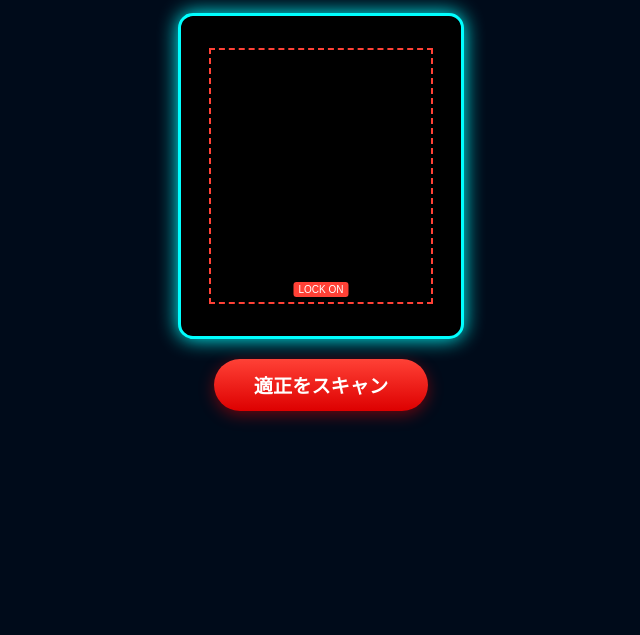
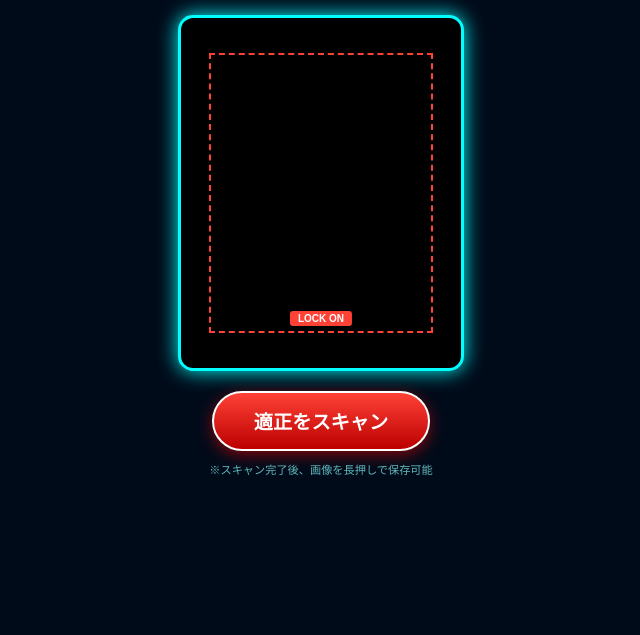
Before and after one commit to maimu1113-coder/fishing-scan, a Flask app: page / in a window 1280 px wide. Shown: the part 165-800 px from the top of the page, without its empty margins (319-959 px from the left). Run offline with Flask 3, Linux system fonts and the light colour scheme.

Commit message:
Refactor index.html for UI improvements and functionality
Updated styles and layout for improved UI. Enhanced functionality for the scan button and result display.

```diff
--- a/templates/index.html
+++ b/templates/index.html
@@ -7,64 +7,69 @@
     <style>
         body {
             background: #000b1a; color: #00ffff; text-align: center;
-            font-family: 'Hiragino Kaku Gothic ProN', sans-serif; margin: 0; padding: 10px;
+            font-family: sans-serif; margin: 0; padding: 10px; overflow-x: hidden;
         }
 
         /* 企業ロゴエリア */
-        .brand-header {
-            margin: 10px 0 5px 0;
-        }
+        .brand-header { margin: 10px 0 5px 0; }
         .brand-logo {
-            width: 150px; /* ロゴのサイズ調整 */
-            height: auto;
-            filter: drop-shadow(0 0 5px rgba(255,255,255,0.5));
+            width: 160px; height: auto;
+            filter: drop-shadow(0 0 8px rgba(0, 255, 255, 0.5));
         }
         .app-title {
-            font-size: 1.1rem; color: #fff; letter-spacing: 2px;
-            margin-bottom: 15px; font-weight: bold;
+            font-size: 0.9rem; color: #fff; letter-spacing: 2px;
+            margin-bottom: 15px; font-weight: bold; opacity: 0.8;
         }
 
-        /* カメラコンテナ：画像のようなネオンブルーの枠 */
+        /* スキャンコンテナ */
         .container {
-            position: relative; width: 280px; height: 320px; margin: 0 auto;
+            position: relative; width: 280px; height: 350px; margin: 0 auto;
             background: #000; border: 3px solid #00ffff; border-radius: 15px;
             overflow: hidden; box-shadow: 0 0 20px #00ffff;
         }
         video, canvas { position: absolute; top: 0; left: 0; width: 100%; height: 100%; object-fit: cover; }
 
-        /* LOCK ONマーカー */
         .target-box {
             position: absolute; top: 10%; left: 10%; width: 80%; height: 80%;
             border: 2px dashed #ff4136; z-index: 20; box-sizing: border-box;
         }
         .lock-text {
             position: absolute; bottom: 5px; left: 50%; transform: translateX(-50%);
-            background: #ff4136; color: #fff; font-size: 10px; padding: 2px 5px; border-radius: 3px;
+            background: #ff4136; color: #fff; font-size: 10px; padding: 2px 8px; border-radius: 3px; font-weight: bold;
         }
 
+        .gauge-container {
+            position: absolute; bottom: 60px; left: 10%; width: 80%; height: 12px;
+            border: 1px solid #00ffff; z-index: 25; display: none; background: rgba(0,0,0,0.6);
+        }
+        .gauge-fill { width: 0%; height: 100%; background: linear-gradient(90deg, #00ffff, #ff0000); }
+
         .btn {
-            background: linear-gradient(180deg, #ff4136 0%, #d00 100%);
-            color: #fff; padding: 12px 40px; border-radius: 50px; border: none;
+            background: linear-gradient(180deg, #ff4136 0%, #b00 100%);
+            color: #fff; padding: 14px 40px; border-radius: 50px; border: 2px solid #fff;
             font-weight: bold; margin-top: 20px; font-size: 1.2rem; cursor: pointer;
-            box-shadow: 0 4px 15px rgba(255, 0, 0, 0.4);
+            box-shadow: 0 4px 15px rgba(255, 0, 0, 0.5);
         }
 
-        /* 結果表示：画像のようなグレー透過ボックス */
         .result-box {
-            margin: 20px auto; width: 280px; background: rgba(255, 255, 255, 0.1);
-            padding: 15px; border-radius: 10px; text-align: left;
-            border: 1px solid rgba(0, 255, 255, 0.2); display: none;
+            margin: 20px auto; width: 290px; background: rgba(255, 255, 255, 0.1);
+            padding: 15px; border-radius: 12px; text-align: left;
+            border: 1px solid rgba(0, 255, 255, 0.3); display: none;
+            box-sizing: border-box;
         }
-        .result-item { margin-bottom: 10px; font-size: 0.9rem; }
+        .res-row { margin-bottom: 8px; font-size: 0.95rem; line-height: 1.4; }
         .label { color: #00ffff; font-weight: bold; }
+        .val-title { color: #ffdc00; font-weight: bold; font-size: 1.1rem; }
 
         .scan-line { position: absolute; top: 0; left: 0; width: 100%; height: 4px; background: #fff; box-shadow: 0 0 15px #00ffff; z-index: 30; display: none; animation: scan 1.5s infinite linear; }
         @keyframes scan { 0% { top: 0; } 100% { top: 100%; } }
+
+        .save-hint { font-size: 0.7rem; color: #88ffff; margin-top: 10px; opacity: 0.7; }
     </style>
 </head>
 <body>
     <div class="brand-header">
-        <img src="https://your-image-url.com/mac-fishing-logo.png" alt="Mac Fishing" class="brand-logo">
+        <img src="https://raw.githubusercontent.com/maimu1113-coder/fishing-scan/refs/heads/main/%EF%BC%B7%EF%BC%AB.png" alt="Mac Fishing" class="brand-logo">
     </div>
     <div class="app-title">ANGLER SCANNER v2.0</div>
 
@@ -73,23 +78,31 @@
         <canvas id="canvas" style="display:none;"></canvas>
         <div id="marker" class="target-box"><span class="lock-text">LOCK ON</span></div>
         <div id="scanLine" class="scan-line"></div>
+        <div class="gauge-container" id="gaugeBox">
+            <div class="gauge-fill" id="gaugeFill"></div>
+        </div>
     </div>
 
     <button id="snap" class="btn">適正をスキャン</button>
+    <p class="save-hint">※スキャン完了後、画像を長押しで保存可能</p>
 
     <div id="resultBox" class="result-box">
-        <div class="result-item"><span class="label">【称号】：</span><span id="resTitle"></span></div>
-        <div class="result-item"><span class="label">【適正】：</span><span id="resScore"></span></div>
-        <div class="result-item" style="margin-top:15px;"><span class="label">【一言】：</span><br><span id="resAdvice"></span></div>
+        <div class="res-row"><span class="label">【称号】：</span><span id="resTitle" class="val-title"></span></div>
+        <div class="res-row"><span class="label">【適正】：</span><span id="resScore"></span></div>
+        <div class="res-row" style="margin-top:12px; border-top: 1px dashed rgba(0,255,255,0.3); padding-top:10px;">
+            <span class="label">【一言】：</span><br><span id="resAdvice" style="color:#fff;"></span>
+        </div>
+        <button onclick="location.reload()" style="background:none; border:1px solid #00ffff; color:#00ffff; margin-top:15px; width:100%; padding:5px; cursor:pointer; font-size:0.8rem; border-radius:5px;">再スキャン</button>
     </div>
 
     <script>
-        // 前回のスクリプト機能をここに統合（音声、スキャン、撮影など）
         const video = document.getElementById('video');
         const canvas = document.getElementById('canvas');
         const resultBox = document.getElementById('resultBox');
         const snapBtn = document.getElementById('snap');
         const scanLine = document.getElementById('scanLine');
+        const gaugeBox = document.getElementById('gaugeBox');
+        const gaugeFill = document.getElementById('gaugeFill');
 
         function speak(text) {
             const uttr = new SpeechSynthesisUtterance(text);
@@ -99,34 +112,46 @@
 
         navigator.mediaDevices.getUserMedia({ video: { facingMode: "user" } }).then(s => {
             video.srcObject = s;
+            video.play();
+        }).catch(e => {
+            alert("カメラを許可してください。ブラウザの設定を確認してください。");
         });
 
         snapBtn.addEventListener('click', () => {
-            speak("スキャンを開始します。");
+            speak("スキャンを開始します。対象の殺気を測定中。動かないでください。");
             scanLine.style.display = 'block';
+            gaugeBox.style.display = 'block';
             resultBox.style.display = 'none';
+            snapBtn.style.visibility = 'hidden';
+
+            let w = 0;
+            const interval = setInterval(() => {
+                w += 2;
+                gaugeFill.style.width = w + '%';
+                if(w >= 100) clearInterval(interval);
+            }, 50);
 
             fetch('/analyze', { method: 'POST', headers: {'Content-Type': 'application/json'}, body: JSON.stringify({}) })
             .then(r => r.json())
             .then(data => {
                 setTimeout(() => {
-                    // 写真撮影
                     const ctx = canvas.getContext('2d');
                     canvas.width = video.videoWidth;
                     canvas.height = video.videoHeight;
                     ctx.drawImage(video, 0, 0);
                     canvas.style.display = 'block';
                     scanLine.style.display = 'none';
+                    gaugeBox.style.display = 'none';
+                    document.getElementById('marker').style.display = 'none';
 
-                    // 結果流し込み
                     const lines = data.result.split('\n');
                     document.getElementById('resTitle').innerText = lines[0].replace('【称号】：', '');
                     document.getElementById('resScore').innerText = lines[1].replace('【適正】：', '');
-                    document.getElementById('resAdvice').innerText = lines[4] || lines[3]; // 仙人の一言を抽出
+                    document.getElementById('resAdvice').innerText = lines[4] || lines[3];
 
                     resultBox.style.display = 'block';
-                    speak("診断完了。こんなん出ましたけど！");
-                }, 2500);
+                    speak("鑑定完了。こんなん出ましたけど！");
+                }, 3000);
             });
         });
     </script>
```
